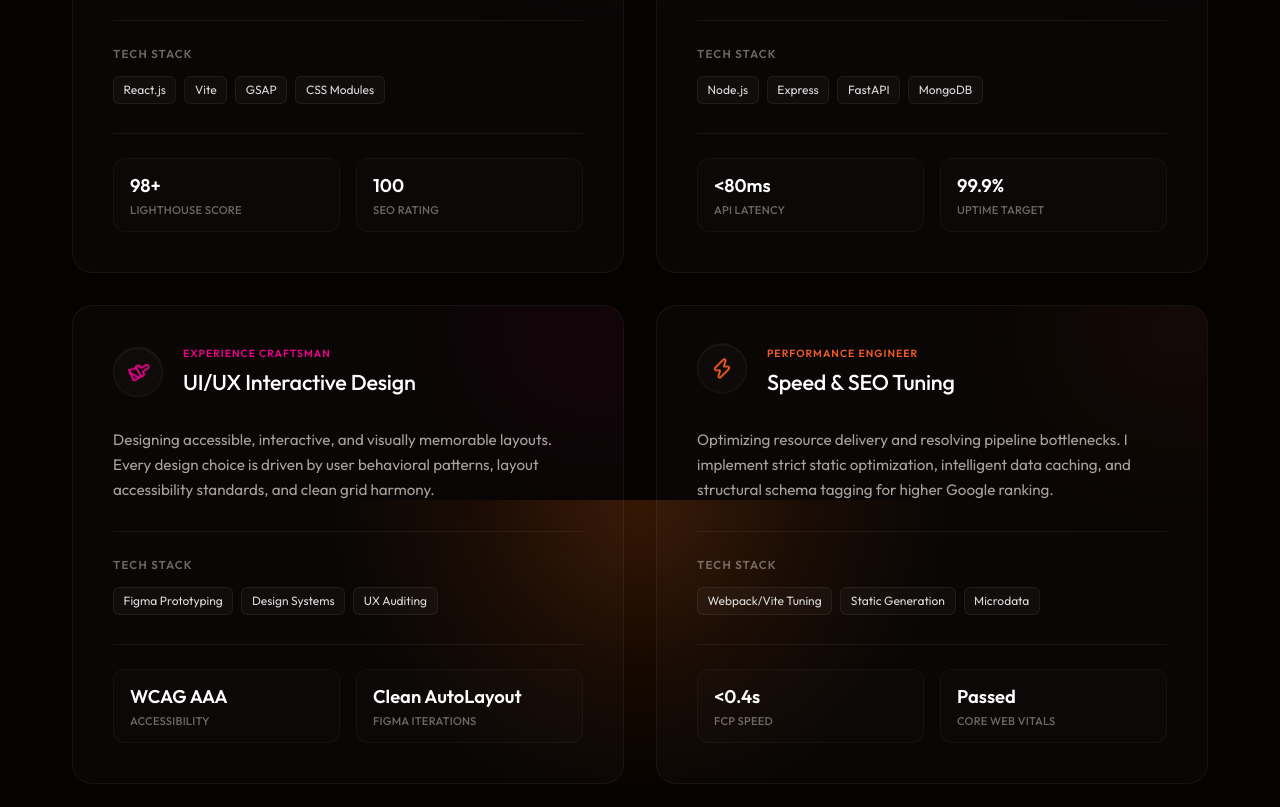
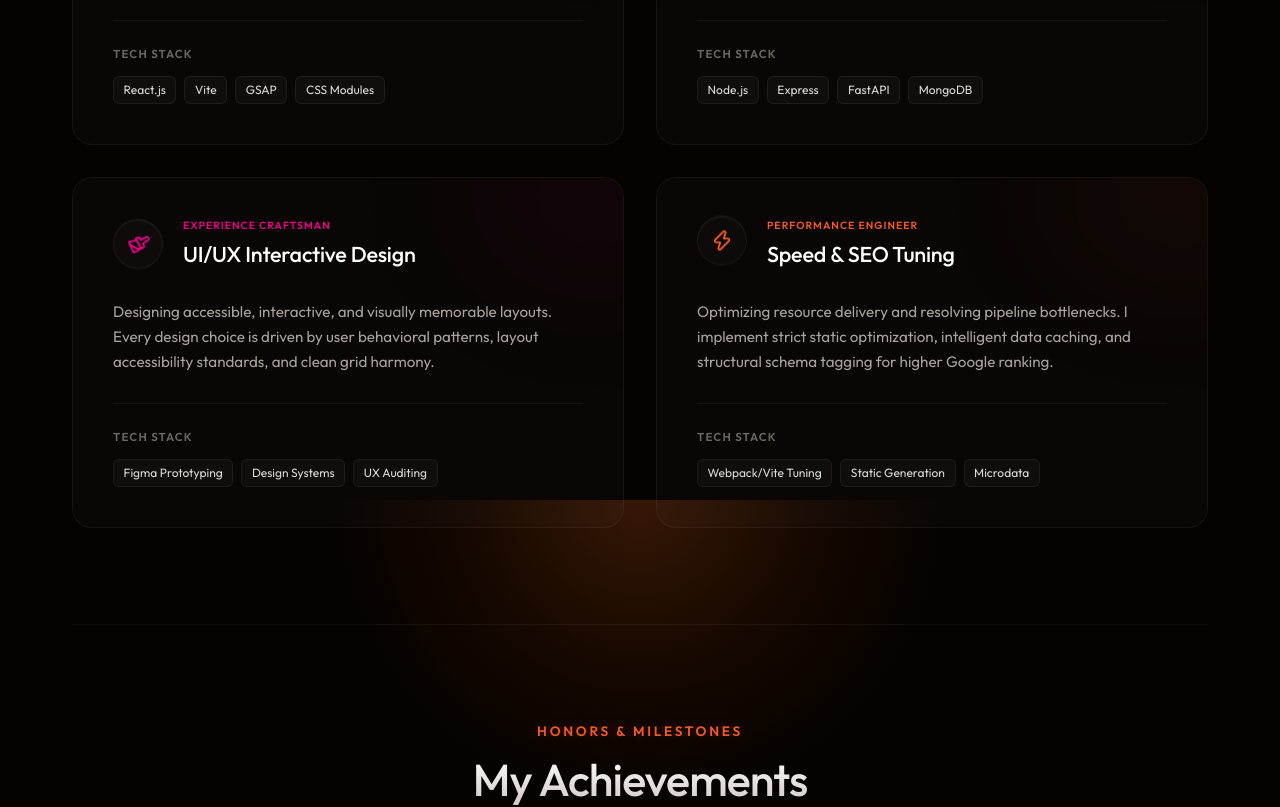
Before and after one commit to me-sayanghosh/Portfolio, a React app: page / in a window 1280 px wide. Shown: the part 3500-4307 px from the top of the page. Built offline with nearby package versions, Linux system fonts and the light colour scheme; the HTML template or start-up script is replaced by a standard one.

Commit message:
feat: Refactor Services component by removing telemetry metrics and enhancing light theme styles for badges

```diff
--- a/src/components/Services.jsx
+++ b/src/components/Services.jsx
@@ -17,11 +17,7 @@ const Services = () => {
       description: 'Bringing highly polished static mockups and interactive flows to life. I build fluid, component-driven, responsive UI grids centered around strict performance and visual elegance.',
       accent: '#00f2fe',
       glow: 'rgba(0, 242, 254, 0.15)',
-      tech: ['React.js', 'Vite', 'GSAP', 'CSS Modules'],
-      metrics: [
-        { label: 'Lighthouse Score', value: '98+' },
-        { label: 'SEO Rating', value: '100' }
-      ]
+      tech: ['React.js', 'Vite', 'GSAP', 'CSS Modules']
     },
     {
       icon: <Server size={22} className="anim-float" />,
@@ -30,11 +26,7 @@ const Services = () => {
       description: 'Developing rock-solid server architectures to power high-throughput web clients. Dedicated to clean RESTful APIs, optimized database queries, and secure user session management.',
       accent: '#8a2be2',
       glow: 'rgba(138, 43, 226, 0.15)',
-      tech: ['Node.js', 'Express', 'FastAPI', 'MongoDB'],
-      metrics: [
-        { label: 'API Latency', value: '<80ms' },
-        { label: 'Uptime target', value: '99.9%' }
-      ]
+      tech: ['Node.js', 'Express', 'FastAPI', 'MongoDB']
     },
     {
       icon: <Paintbrush size={22} className="anim-wiggle" />,
@@ -43,11 +35,7 @@ const Services = () => {
       description: 'Designing accessible, interactive, and visually memorable layouts. Every design choice is driven by user behavioral patterns, layout accessibility standards, and clean grid harmony.',
       accent: '#ec008c',
       glow: 'rgba(236, 0, 140, 0.15)',
-      tech: ['Figma Prototyping', 'Design Systems', 'UX Auditing'],
-      metrics: [
-        { label: 'Accessibility', value: 'WCAG AAA' },
-        { label: 'Figma Iterations', value: 'Clean AutoLayout' }
-      ]
+      tech: ['Figma Prototyping', 'Design Systems', 'UX Auditing']
     },
     {
       icon: <Zap size={22} className="anim-bounce" />,
@@ -56,11 +44,7 @@ const Services = () => {
       description: 'Optimizing resource delivery and resolving pipeline bottlenecks. I implement strict static optimization, intelligent data caching, and structural schema tagging for higher Google ranking.',
       accent: '#f15a24',
       glow: 'rgba(241, 90, 36, 0.15)',
-      tech: ['Webpack/Vite Tuning', 'Static Generation', 'Microdata'],
-      metrics: [
-        { label: 'FCP Speed', value: '<0.4s' },
-        { label: 'Core Web Vitals', value: 'Passed' }
-      ]
+      tech: ['Webpack/Vite Tuning', 'Static Generation', 'Microdata']
     }
   ];
 
@@ -148,15 +132,6 @@ const Services = () => {
               </div>
             </div>
 
-            {/* Performance telemetry stats */}
-            <div className={styles.telemetryGrid}>
-              {service.metrics.map((m) => (
-                <div key={m.label} className={styles.telemetryCard}>
-                  <span className={styles.telemetryVal}>{m.value}</span>
-                  <span className={styles.telemetryLabel}>{m.label}</span>
-                </div>
-              ))}
-            </div>
 
             <div className={styles.ambientGlow} />
           </div>
--- a/src/index.css
+++ b/src/index.css
@@ -249,12 +249,30 @@ button {
 :root.light-theme [class*="btnSecondary"],
 :root.light-theme [class*="filterBar"],
 :root.light-theme [class*="serviceCard"],
-:root.light-theme [class*="telemetryCard"],
-:root.light-theme [class*="badge"] {
+:root.light-theme [class*="telemetryCard"] {
   background: rgba(255, 255, 255, 0.55) !important;
   border-color: rgba(0, 0, 0, 0.06) !important;
   color: var(--text-primary) !important;
   box-shadow: 0 10px 30px rgba(0, 0, 0, 0.04), inset 0 1px 0 rgba(255, 255, 255, 0.8) !important;
+}
+
+:root.light-theme [class*="badge"] {
+  background: rgba(241, 90, 36, 0.04) !important;
+  border-color: rgba(241, 90, 36, 0.15) !important;
+  color: #f15a24 !important;
+  border-radius: 100px !important;
+  padding: 0.35rem 0.85rem !important;
+  font-size: 0.72rem !important;
+  font-weight: 500 !important;
+  box-shadow: none !important;
+  letter-spacing: 0.02em !important;
+  transition: all 0.3s ease !important;
+}
+
+:root.light-theme [class*="badge"]:hover {
+  background: rgba(241, 90, 36, 0.08) !important;
+  border-color: rgba(241, 90, 36, 0.25) !important;
+  transform: translateY(-1px) !important;
 }
 
 :root.light-theme [class*="serviceCard"]:hover {
```
